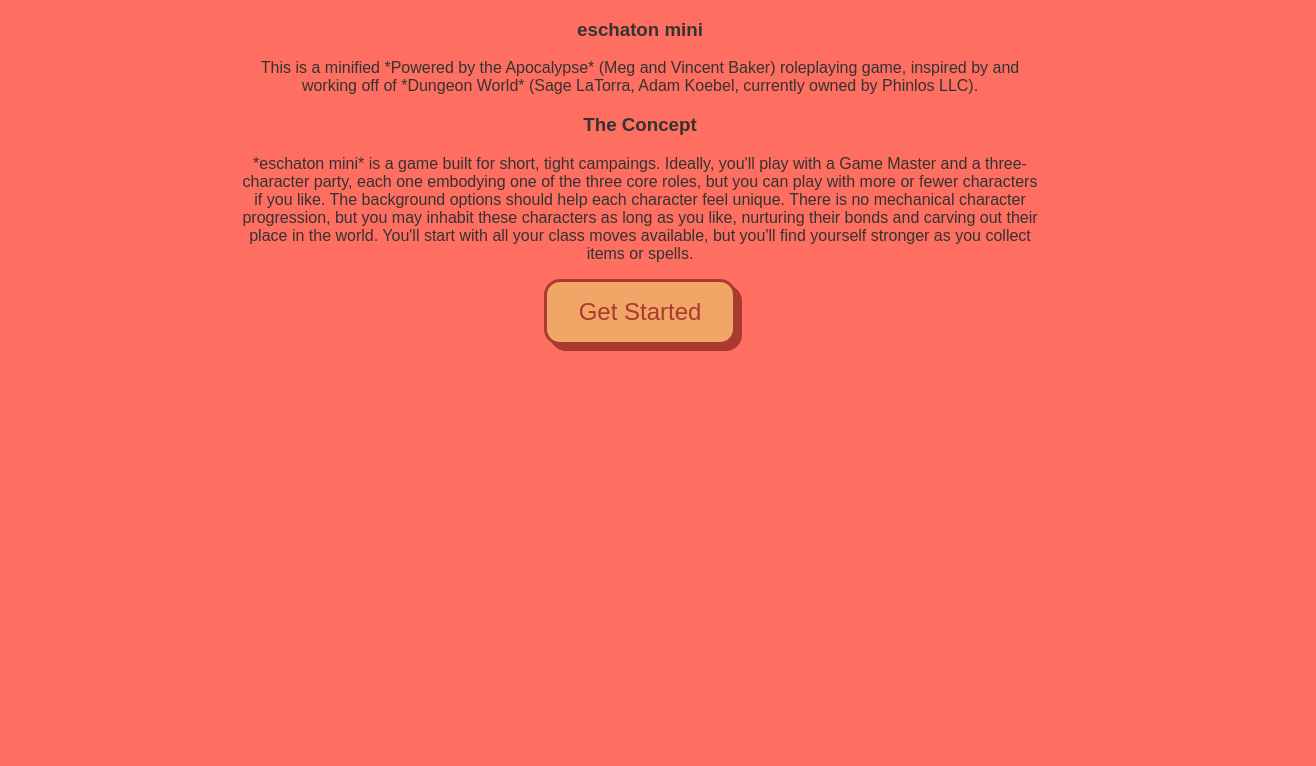
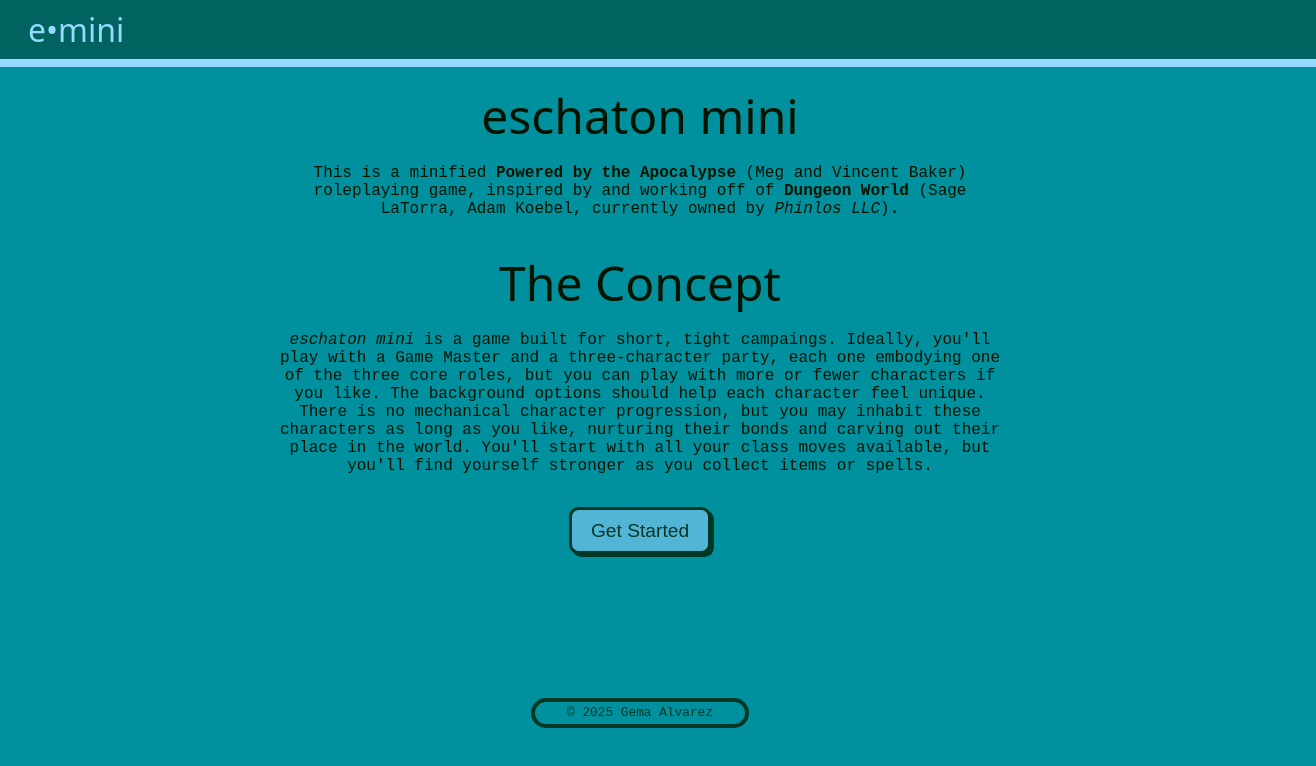
Before and after one commit to supersweet-dev/supersweet-dev.github.io, an Astro site: page /eschaton-mini in a window 1280 px wide. Shown: the whole page, 1316 px wide, since content can reach past the window. Built offline with nearby package versions, Linux system fonts and the light colour scheme; Astro itself is replaced by a stand-in of ours; a web font is replaced by a local one.

Commit message:
initial styling

```diff
--- a/package.json
+++ b/package.json
@@ -19,6 +19,7 @@
 		"astro-icon": "^1.1.5",
 		"react": "^19.1.0",
 		"react-dom": "^19.1.0",
+		"react-markdown": "^10.1.0",
 		"velvet-tarocchi": "^1.2.7",
 		"xml2js": "^0.6.2"
 	},
--- a/public/assets/eschaton/sheets/landing.json
+++ b/public/assets/eschaton/sheets/landing.json
@@ -4,7 +4,7 @@
 		{
 			"type": "control",
 			"header": "eschaton mini",
-			"content": "This is a minified *Powered by the Apocalypse* (Meg and Vincent Baker) roleplaying game, inspired by and working off of *Dungeon World* (Sage LaTorra, Adam Koebel, currently owned by Phinlos LLC). "
+			"content": "This is a minified **Powered by the Apocalypse** (Meg and Vincent Baker) roleplaying game, inspired by and working off of **Dungeon World** (Sage LaTorra, Adam Koebel, currently owned by *Phinlos LLC*). "
 		},
 		{
 			"type": "control",
--- a/src/components/EschatonMiniWizard.tsx
+++ b/src/components/EschatonMiniWizard.tsx
@@ -25,7 +25,11 @@ const EschatonMiniWizard = () => {
 
 	return (
 		<body className={`eschaton-mini ${screenId}`}>
-			<ScreenManager screen={screen} setScreenId={setScreenId} />
+			<div className="eschaton-header">e•mini</div>
+			<div className="eschaton-content">
+				<ScreenManager screen={screen} setScreenId={setScreenId} />
+			</div>
+			<footer className="eschaton-footer">© 2025 Gema Alvarez</footer>
 		</body>
 	);
 };
--- a/src/components/eschaton/control.tsx
+++ b/src/components/eschaton/control.tsx
@@ -1,4 +1,5 @@
 import React, { useEffect, useState } from 'react';
+import ReactMarkdown from 'react-markdown';
 import type { ScreenItem } from '../../types/eschaton';
 
 interface ControlProps {
@@ -9,8 +10,8 @@ const Control: React.FC<ControlProps> = ({ data }) => {
 	if (data.type !== 'control') return <></>;
 	return (
 		<div className="control">
-			<h3>{data.header}</h3>
-			<p>{data.content}</p>
+			<p className="control-title">{data.header}</p>
+			<ReactMarkdown>{data.content}</ReactMarkdown>
 		</div>
 	);
 };
--- a/src/pages/eschaton-mini.astro
+++ b/src/pages/eschaton-mini.astro
@@ -6,6 +6,14 @@ import '../styles/eschaton.css';
 <html>
 	<head>
 		<title>eschaton mini</title>
+		<link rel="preconnect" href="https://fonts.googleapis.com" />
+		<link rel="preconnect" href="https://fonts.gstatic.com" crossorigin />
+		<link
+			href="https://fonts.googleapis.com/css2?family=Azeret+Mono:ital,wght@0,100..900;1,100..900&family=Honk&display=swap"
+			rel="stylesheet"
+		/>
 	</head>
 	<EschatonMiniWizard client:only="react" />
+
+
 </html>
--- a/src/styles/eschaton.css
+++ b/src/styles/eschaton.css
@@ -1,10 +1,10 @@
 :root {
-	--eschaton-background: #ff6f61;
-	--eschaton-primary: #f1a668;
-	--eschaton-secondary: #de5d51;
-	--eschaton-text: #333;
-	--eschaton-accent: #f7d757;
-	--eschaton-border: #aa392f;
+	--eschaton-background: #01909e;
+	--eschaton-primary: #53b5d6;
+	--eschaton-secondary: #00635f;
+	--eschaton-text: #001400;
+	--eschaton-accent: #96d9ff;
+	--eschaton-border: #003825;
 	--charriot-primary: #ff6f61;
 	--charriot-secondary: #ffe0b2;
 	--charriot-text: #212121;
@@ -28,11 +28,51 @@ body {
 	padding: 0;
 	width: 100%;
 	min-height: 100vh;
-	font-family: 'Zain', sans-serif;
-	color: var(--text);
+	font-family: 'Azeret Mono', monospace;
+	font-optical-sizing: auto;
+	font-weight: 300;
+	font-style: normal;
 	display: flex;
 	flex-direction: column;
 	align-items: center;
+}
+
+.eschaton-header {
+	position: sticky;
+	top: 0;
+	z-index: 10;
+	width: 100%;
+	background-color: var(--eschaton-secondary);
+	border-bottom: 8px solid var(--eschaton-accent);
+	padding: 0.5rem;
+	padding-left: 4rem;
+	text-align: left;
+	justify-content: left;
+	font-family: 'Honk', system-ui;
+	font-optical-sizing: auto;
+	font-weight: 400;
+	font-style: normal;
+	font-size: 2rem;
+	color: var(--eschaton-accent);
+}
+.eschaton-footer {
+	text-align: center;
+	padding: 0.2rem 2rem;
+	margin: 4rem;
+	font-size: 0.8rem;
+	bottom: 0;
+	z-index: 10;
+	border-radius: 5rem;
+}
+.landing .eschaton-footer,
+.gm .eschaton-footer,
+.start .eschaton-footer {
+	color: var(--eschaton-border);
+	border: 4px solid var(--eschaton-border);
+}
+.eschaton-content {
+	max-width: 800px;
+	padding-bottom: 4rem;
 }
 
 .landing,
@@ -40,9 +80,33 @@ body {
 .start {
 	background-color: var(--eschaton-background);
 	color: var(--eschaton-text);
-	max-width: 800px;
 	text-align: center;
 	z-index: 1;
+}
+/* Control */
+.control {
+	padding: 1rem 2rem 0rem;
+	font-size: 1rem;
+	margin: 0;
+}
+
+.control .control-title {
+	font-size: 3rem;
+	margin: 0;
+	font-family: 'Honk', system-ui;
+	font-optical-sizing: auto;
+	font-weight: 400;
+	font-style: normal;
+}
+
+/* Navigation */
+.navigation {
+	border-radius: 0.6rem;
+	font-size: 1.2rem;
+	padding: 0.6rem 1.2rem;
+	margin: 1rem;
+	cursor: pointer;
+	transition: transform 0.1s ease, background-color 0.2s ease;
 }
 
 .landing .navigation,
@@ -50,13 +114,8 @@ body {
 .gm .navigation {
 	background-color: var(--eschaton-primary);
 	color: var(--eschaton-border);
-	font-size: 1.5rem;
-	padding: 1rem 2rem;
 	border: 3px solid var(--eschaton-border);
-	border-radius: 1rem;
-	box-shadow: 6px 6px 0 var(--eschaton-border);
-	cursor: pointer;
-	transition: transform 0.1s ease, background-color 0.2s ease;
+	box-shadow: 3px 3px 0 var(--eschaton-border);
 }
 .landing .navigation:hover,
 .start .navigation:hover,
@@ -65,41 +124,33 @@ body {
 	color: var(--eschaton-primary);
 	border: 3px solid var(--eschaton-accent);
 	transform: translate(-3px, -3px);
-	box-shadow: 8px 8px 0 var(--eschaton-border);
+	box-shadow: 6px 6px 0 var(--eschaton-border);
 }
 
 .charriot .navigation {
-	background-color: var(--charriot-accent);
-	color: #fff;
-	font-size: 1.5rem;
-	padding: 1rem 2rem;
+	background-color: var(--charriot-primary);
+	color: var(--charriot-border);
 	border: 3px solid var(--charriot-border);
-	border-radius: 1rem;
-	box-shadow: 6px 6px 0 var(--charriot-border);
-	cursor: pointer;
-	transition: transform 0.1s ease, background-color 0.2s ease;
+	box-shadow: 3px 3px 0 var(--charriot-border);
 }
 .charriot .navigation:hover {
-	background-color: #fff;
-	color: var(--bg);
+	background-color: var(--charriot-secondary);
+	color: var(--charriot-primary);
+	border: 3px solid var(--charriot-accent);
 	transform: translate(-3px, -3px);
-	box-shadow: 8px 8px 0 var(--charriot-accent);
+	box-shadow: 6px 6px 0 var(--charriot-border);
 }
 
 .magician .navigation {
-	background-color: var(--magician-accent);
-	color: #fff;
-	font-size: 1.5rem;
-	padding: 1rem 2rem;
+	background-color: var(--magician-primary);
+	color: var(--magician-border);
 	border: 3px solid var(--magician-border);
-	border-radius: 1rem;
-	box-shadow: 6px 6px 0 var(--magician-border);
-	cursor: pointer;
-	transition: transform 0.1s ease, background-color 0.2s ease;
+	box-shadow: 3px 3px 0 var(--magician-border);
 }
 .magician .navigation:hover {
-	background-color: #fff;
-	color: var(--bg);
+	background-color: var(--magician-secondary);
+	color: var(--magician-primary);
+	border: 3px solid var(--magician-accent);
 	transform: translate(-3px, -3px);
-	box-shadow: 8px 8px 0 var(--magician-accent);
+	box-shadow: 6px 6px 0 var(--magician-border);
 }
```
Also changed, not shown: 1 other file.
